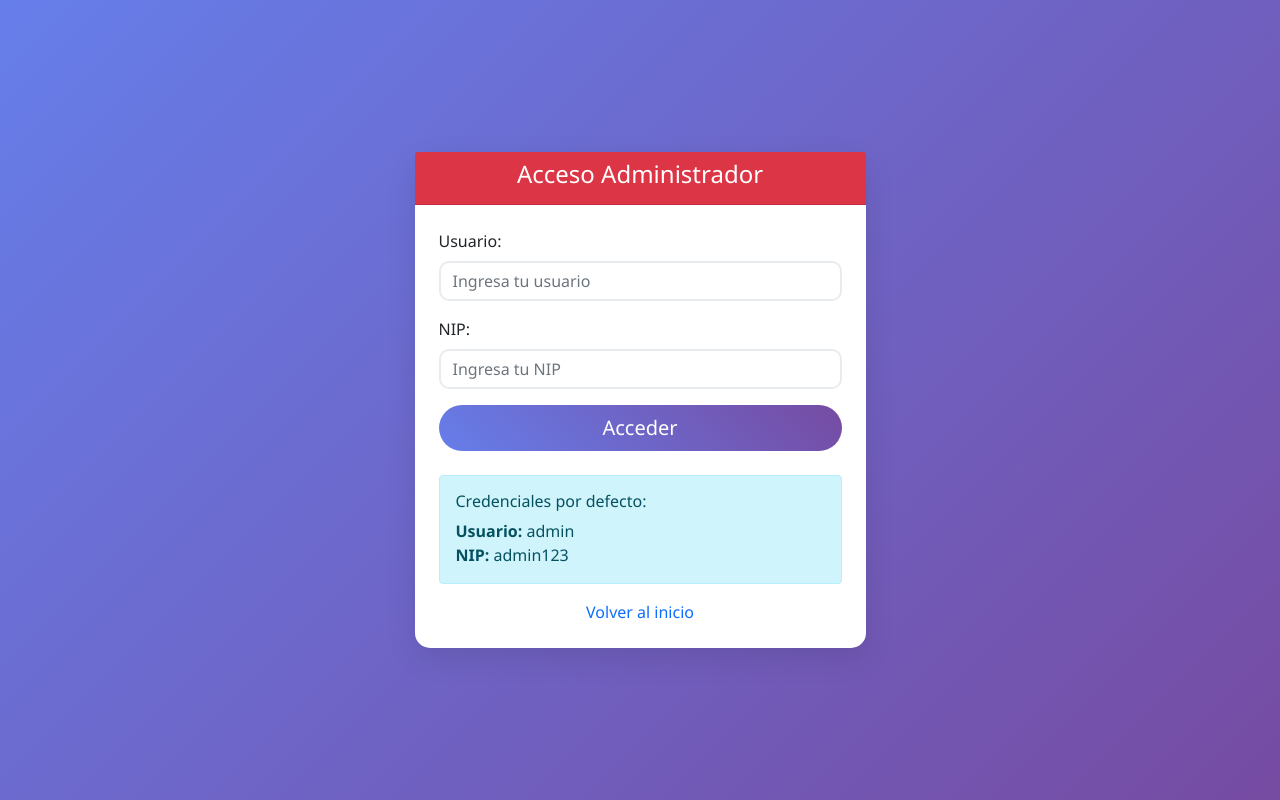
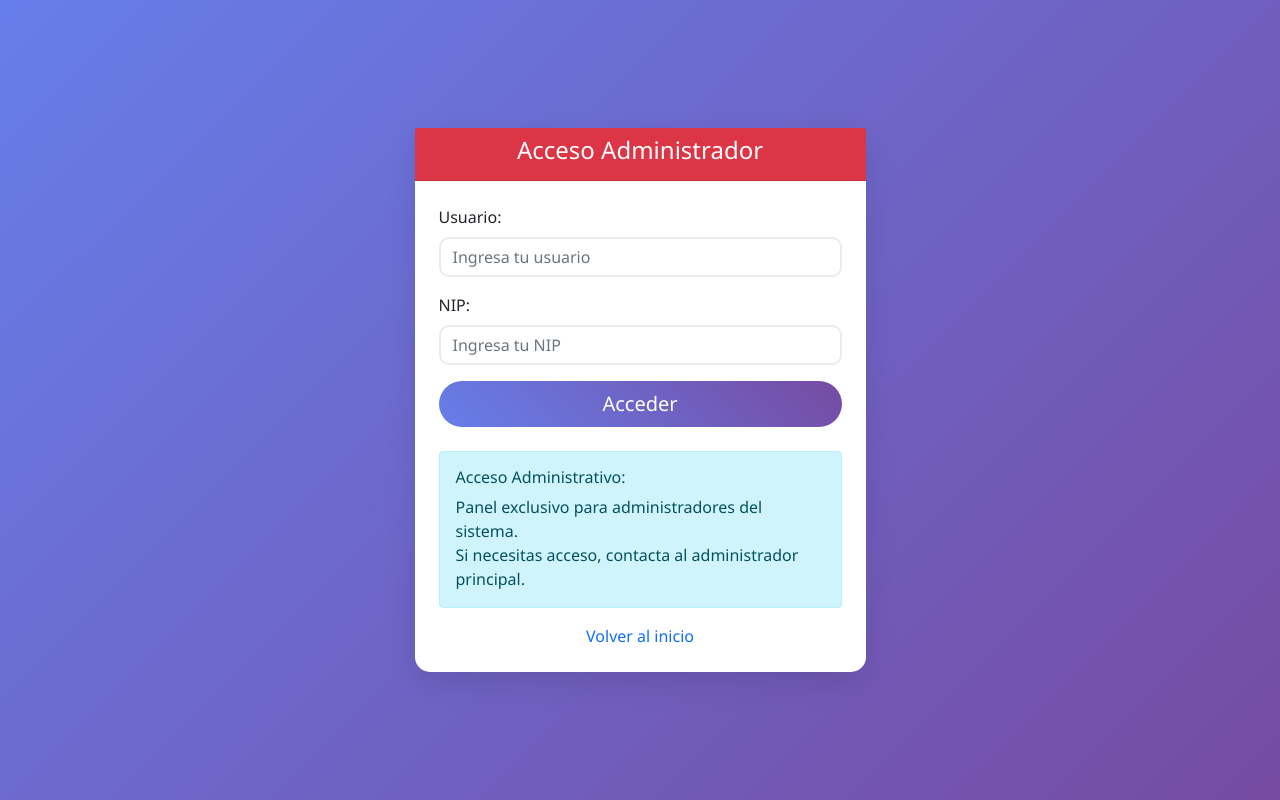
Before and after one commit to Stock-Broker1968/sistema-credito-web, a Flask app: page /login_admin in a window 1280 px wide. Run offline with Flask 3, Linux system fonts and the light colour scheme.

Commit message:
Update login_admin.html
Cambios administrador

```diff
--- a/templates/login_admin.html
+++ b/templates/login_admin.html
@@ -71,12 +71,13 @@
                             </div>
                         </form>
 
-                        <div class="alert alert-info mt-4">
-                            <h6><i class="fas fa-info-circle"></i> Credenciales por defecto:</h6>
-                            <p class="mb-0"><strong>Usuario:</strong> admin<br>
-                            <strong>NIP:</strong> admin123</p>
-                        </div>
-
+                       <div class="alert alert-info mt-4">
+    <h6><i class="fas fa-info-circle"></i> Acceso Administrativo:</h6>
+    <p class="mb-0">
+        Panel exclusivo para administradores del sistema.<br>
+        Si necesitas acceso, contacta al administrador principal.
+    </p>
+</div>
                         <div class="text-center mt-3">
                             <a href="{{ url_for('index') }}" class="text-decoration-none">
                                 <i class="fas fa-home"></i> Volver al inicio
```
